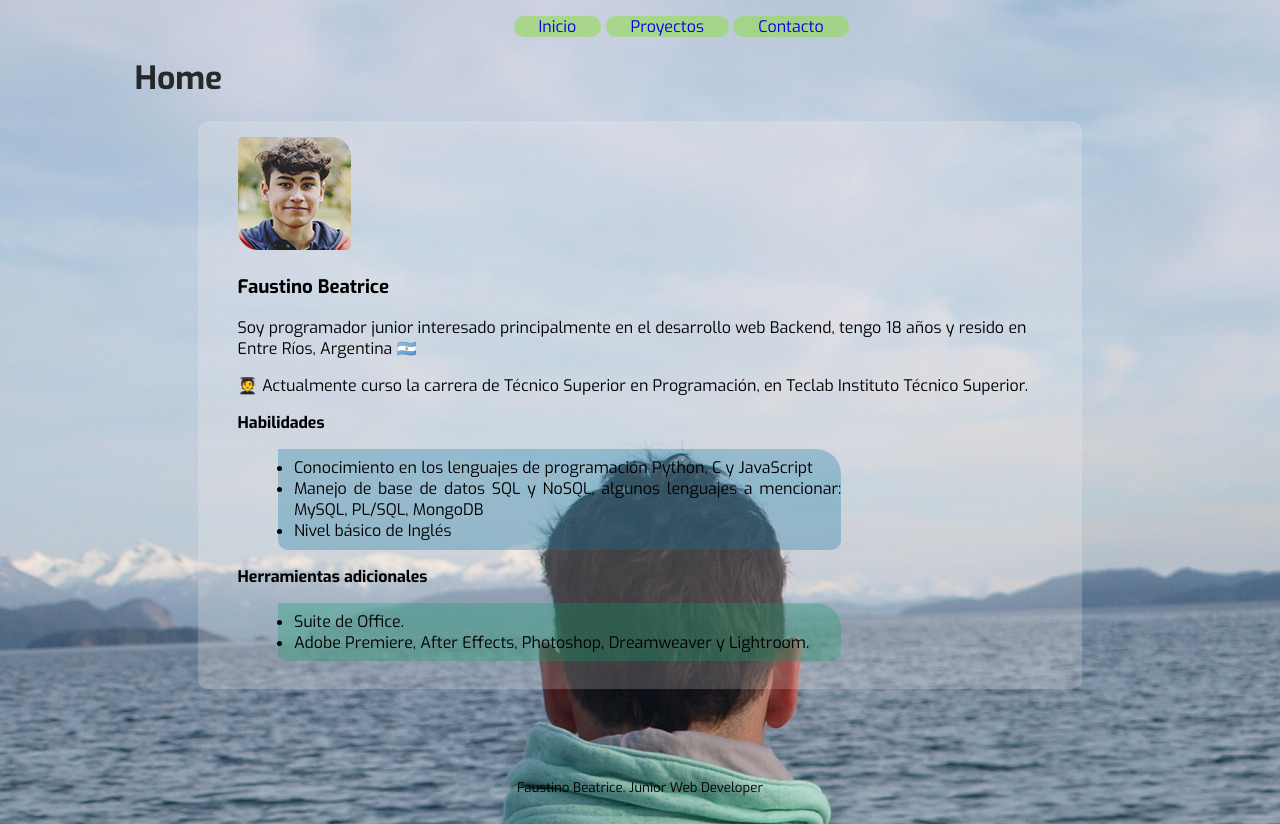
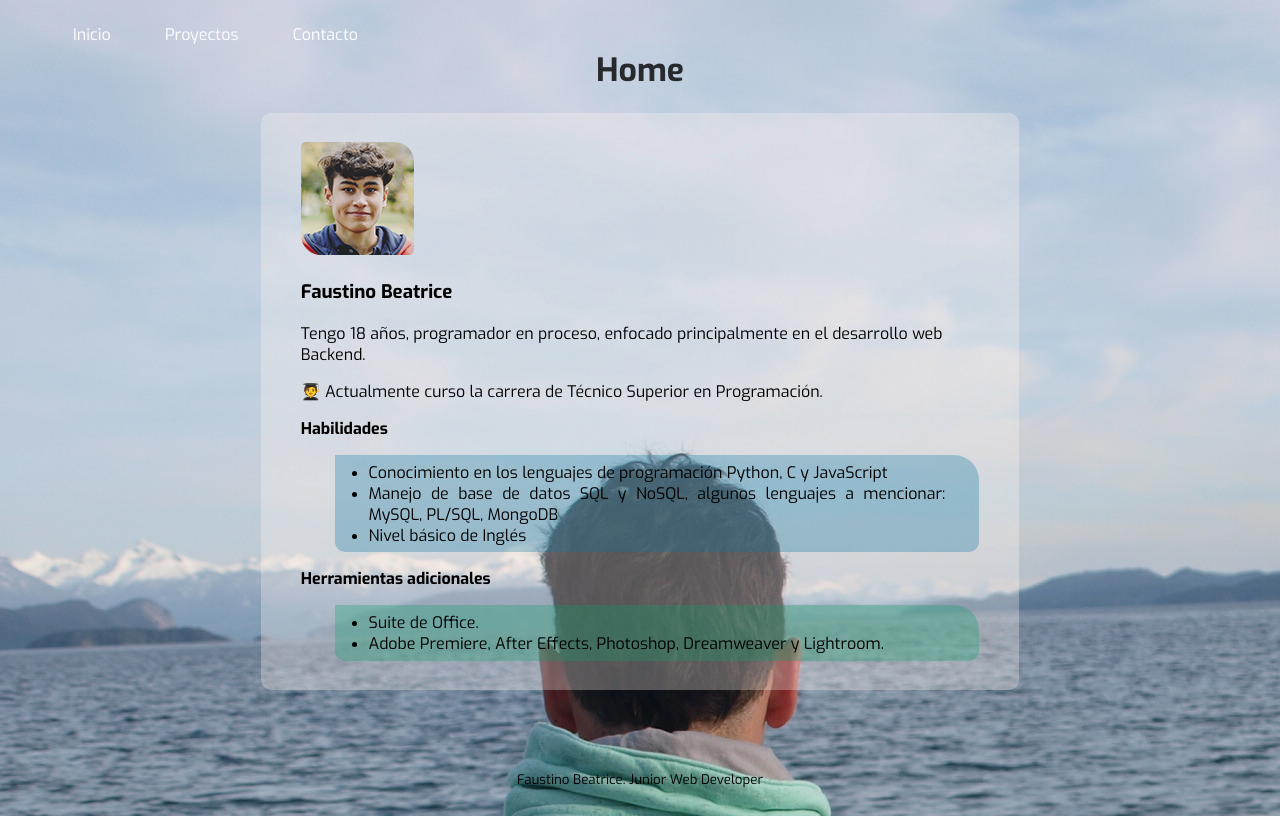
Before and after one commit to fstrike7/portafolio, a plain HTML site: page index.html in a window 1280 px wide. Drawn offline with Linux system fonts and the light colour scheme.

Commit message:
cambios-minimos

```diff
--- a/css/estilos.css
+++ b/css/estilos.css
@@ -12,7 +12,14 @@ body{
 }
 
 #header-principal{
-    padding-left: 10%;
+    color: rgba(0, 0, 0,.8);
+    transition: 0.3s;
+    display: flex;
+    justify-content: center;
+}
+
+#header-principal:hover{
+    color: rgb(0, 0, 0,.3);
 }
 
 #page-container {
@@ -35,15 +42,15 @@ body{
 #barra-navegacion{
     height: 20px;
 }
-ul{
-    padding-left: 40%
+.botones{
+   position: absolute;
 }
 .boton{
     display: inline;
     padding-left: 25px;
     padding-right: 25px;
     border-radius: 10px;
-    background: rgba(149, 218, 85, 0.6);
+    background: rgba(149, 218, 85, 0.0);
     text-decoration: white;
     transition: 0.3s;
 }
@@ -53,6 +60,8 @@ ul{
 }
 a{
     text-decoration: none;
+    color: white;
+    text-shadow: rgba(0, 0, 0, 0.37);
 }
 a:hover{
     text-decoration:indianred;
@@ -64,11 +73,14 @@ a:hover{
     float: left;
 } */
 #contenido-principal{
-    margin-left: 15%;
-    margin-right: 15%;
-    background-color:rgba(255, 245, 238, 0.2);
+
+    display: flex;
+    justify-content: center;
+    background-color:rgba(255, 245, 238, 0.3);
     border-radius: 10px;
     padding-bottom: 1%;
+    margin-left: 20%;
+    margin-right: 20%;
 }
 #profile-picture{
     margin-top: 2%;
@@ -101,13 +113,13 @@ a:hover{
 }
 .elementos-habilidades{
     background: rgba(11, 116, 158, 0.3);
-    padding-left: 2%;
     margin-left: 5%;
-    margin-right: 25%;
     border-radius: 0px 25px 10px 10px;
     text-align: justify;
     padding-bottom: 1%;
     padding-top: 1%;
+    padding-right: 5%;
+    padding-left: 5%;
     transition: 0.3s;
 }
 .elementos-habilidades:hover{
@@ -115,28 +127,19 @@ a:hover{
 }
 .elementos-habilidades-adicionales{
     background: rgba(11, 158, 102, 0.3);
-    padding-left: 2%;
     margin-left: 5%;
-    margin-right: 25%;
     border-radius: 0px 25px 10px 10px;
     text-align: justify;
     padding-bottom: 1%;
     padding-top: 1%;
+    padding-right: 5%;
+    padding-left: 5%;
     transition: 0.3s;
 }
 .elementos-habilidades-adicionales:hover{
     background: rgba(11, 158, 102, 0.7);
 }
 
-h1{
-    color: rgba(0, 0, 0,.8);
-    transition: 0.3s;
-    margin-right: 80%;
-}
-h1:hover{
-    color: rgb(0, 0, 0,.3);
-}
-
 .name-web{
     text-align: center;
 }
--- a/index.html
+++ b/index.html
@@ -13,7 +13,7 @@
     <div id="page-container">
         <div id="content-wrap">
             <nav id="barra-navegacion">
-                <ul>
+                <ul class="botones">
                     <li class="boton"><a href="index.html">Inicio</a></li>
                     <li class="boton"><a href="proyectos.html">Proyectos</a></li>
                     <li class="boton"><a href="contacto.html">Contacto</a></li>
@@ -36,8 +36,8 @@
 
                             <aside>
                                 <h3>Faustino Beatrice</h3>
-                                <p>Soy programador junior interesado principalmente en el desarrollo web Backend, tengo 18 años y resido en Entre Ríos, Argentina 🇦🇷</p>
-                                <p>🧑‍🎓 Actualmente curso la carrera de Técnico Superior en Programación, en Teclab Instituto Técnico Superior.</p>
+                                <p>Tengo 18 años, programador en proceso, enfocado principalmente en el desarrollo web Backend.</p>
+                                <p>🧑‍🎓 Actualmente curso la carrera de Técnico Superior en Programación.</p>
                             </aside>
                         </figure>
 
```
Also changed, not shown: contacto.html (+1 -1 lines).
